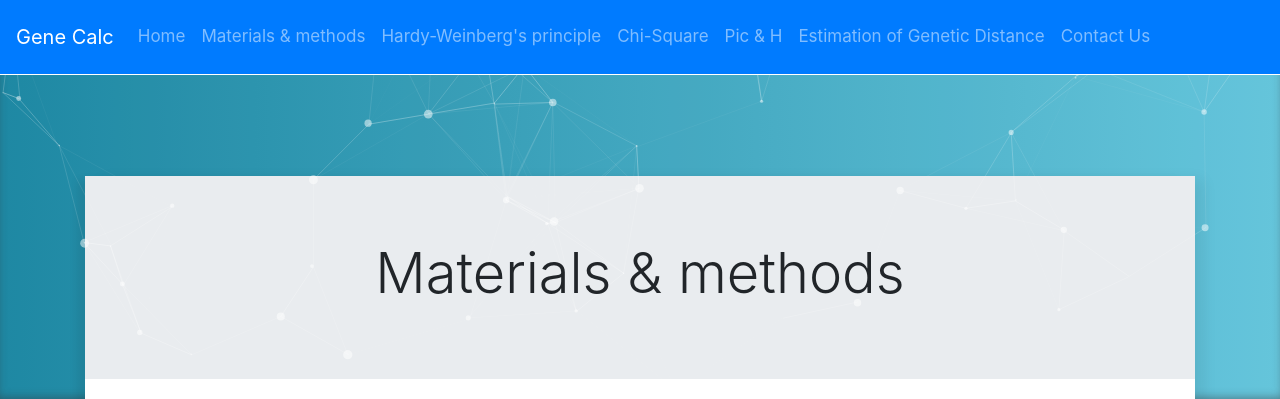
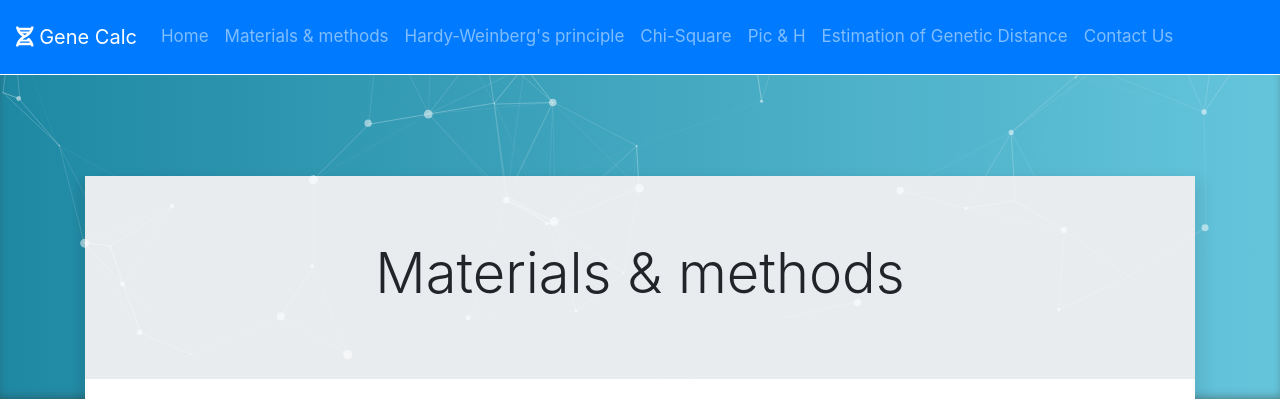
Before and after one commit to szymon6927/bio-gen-calc, a Flask app: page /about in a window 1280 px wide. Shown: the top 399 px of the page. Run offline with Flask 2, Linux system fonts and the light colour scheme; parts of the project's set-up code (start-up, migrations or seed data) failed here and were passed over; some libraries are stand-ins or nearby versions.

Commit message:
add font awsome and dna-icon to navbar

```diff
--- a/app/templates/base.html
+++ b/app/templates/base.html
@@ -18,6 +18,9 @@
 
   <link rel="stylesheet" href="https://stackpath.bootstrapcdn.com/bootstrap/4.1.0/css/bootstrap.min.css"
         integrity="sha384-9gVQ4dYFwwWSjIDZnLEWnxCjeSWFphJiwGPXr1jddIhOegiu1FwO5qRGvFXOdJZ4" crossorigin="anonymous">
+
+  <link rel="stylesheet" href="https://use.fontawesome.com/releases/v5.1.0/css/all.css"
+        integrity="sha384-lKuwvrZot6UHsBSfcMvOkWwlCMgc0TaWr+30HWe3a4ltaBwTZhyTEggF5tJv8tbt" crossorigin="anonymous">
 
   <link rel="stylesheet" href="{{ url_for('static', filename='css/style.css') }}"/>
 
--- a/app/templates/navbar.html
+++ b/app/templates/navbar.html
@@ -1,5 +1,8 @@
 <nav class="navbar fixed-top navbar-expand-md navbar-dark bg-primary mb-4">
-  <a class="navbar-brand" href="/">Gene Calc</a>
+  <a class="navbar-brand" href="/">
+    <i class="fas fa-dna"></i>
+    <span>Gene Calc</span>
+  </a>
   <button class="navbar-toggler" type="button" data-toggle="collapse" data-target="#navbarsExampleDefault"
           aria-controls="navbarsExampleDefault" aria-expanded="false" aria-label="Toggle navigation">
     <span class="navbar-toggler-icon"></span>
```
